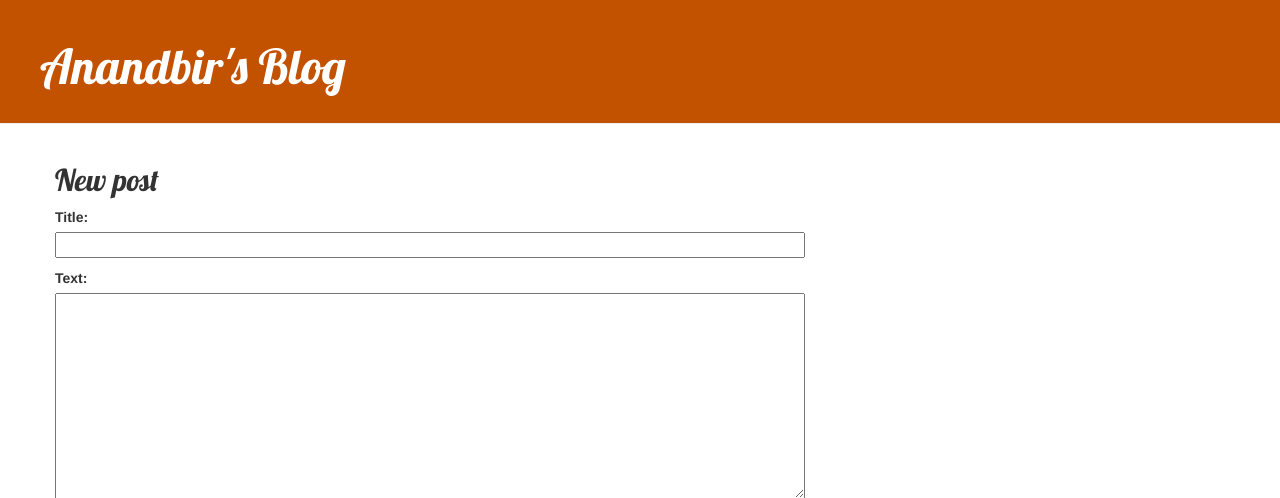
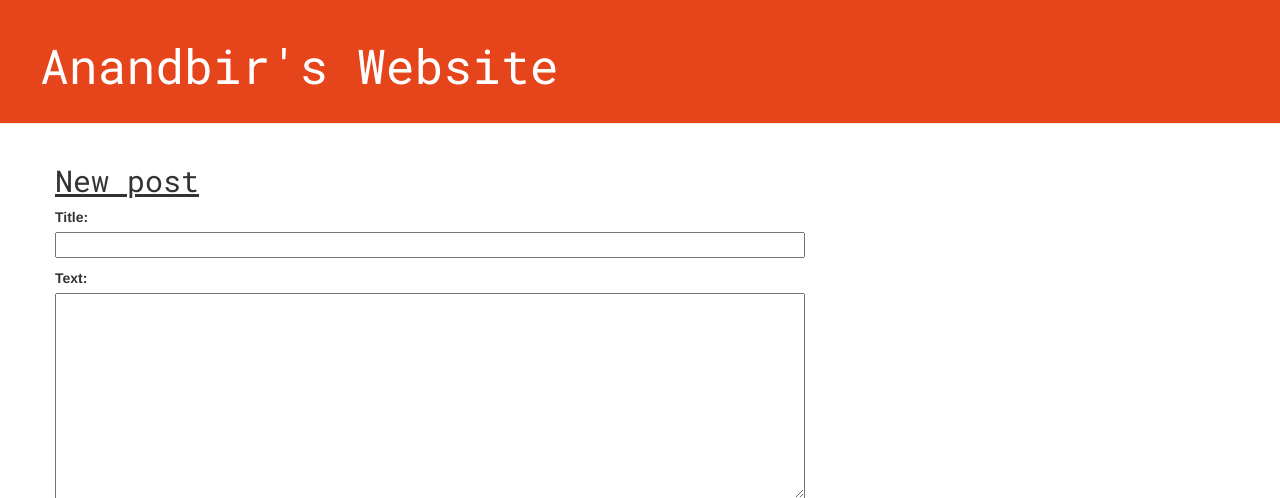
Before and after one commit to ASHothi/Bridging-Coursework, a Django app: page /post/new/ in a window 1280 px wide. Shown: the top 498 px of the page. Run offline with Django 3.2, Linux system fonts and the light colour scheme; some libraries are stand-ins or nearby versions.

Commit message:
changed css and html for website and added practice test

```diff
--- a/mysite/blog/static/css/blog.css
+++ b/mysite/blog/static/css/blog.css
@@ -1,5 +1,5 @@
 .page-header {
-    background-color: #C25100;
+    background-color: #E6451B;
     margin-top: 0;
     padding: 20px 20px 20px 40px;
 }
@@ -13,8 +13,10 @@
 .content {
     margin-left: 40px;
 }
+
 h1, h2, h3, h4 {
-    font-family: 'Lobster', cursive;
+    font-family: 'Roboto Mono', monospace;
+    text-decoration: underline;
 }
 
 .date {
@@ -38,6 +40,10 @@ h1, h2, h3, h4 {
 
 .post {
     margin-bottom: 70px;
+    border-style: none none dashed none;
+    border-width: 2px;
+    border-color: #E6451B;
+    width: 150%;
 }
 
 .post h2 a, .post h2 a:visited {
--- a/mysite/blog/templates/blog/base.html
+++ b/mysite/blog/templates/blog/base.html
@@ -1,10 +1,10 @@
 {% load static %}
 <html>
     <head>
-        <title>Anandbir's Blog</title>
+        <title>Anandbir's Website</title>
         <link rel="stylesheet" href="//maxcdn.bootstrapcdn.com/bootstrap/3.2.0/css/bootstrap.min.css">
         <link rel="stylesheet" href="//maxcdn.bootstrapcdn.com/bootstrap/3.2.0/css/bootstrap-theme.min.css">
-        <link href="//fonts.googleapis.com/css?family=Lobster&subset=latin,latin-ext" rel="stylesheet" type="text/css">
+        <link href="https://fonts.googleapis.com/css2?family=Roboto+Mono&display=swap" rel="stylesheet" type="text/css">
 
         <link rel="stylesheet" href="{% static 'css/blog.css' %}">
     </head>
@@ -13,7 +13,7 @@
             {% if user.is_authenticated %}
                 <a href="{% url 'post_new' %}" class="top-menu"><span class="glyphicon glyphicon-plus"></span></a>
             {% endif %}
-            <h1><a href="/">Anandbir's Blog</a></h1>
+            <h1><a href="/">Anandbir's Website</a></h1>
         </div>
         <div class="content container">
             <div class="row">
--- a/mysite/blog/templates/blog/post_list.html
+++ b/mysite/blog/templates/blog/post_list.html
@@ -3,10 +3,10 @@
 {% block content %}
     {% for post in posts %}
         <div class="post">
+            <h2><a href="{% url 'post_detail' pk=post.pk %}">{{ post.title }}</a></h2>
             <div class="date">
                 {{ post.published_date }}
             </div>
-            <h2><a href="{% url 'post_detail' pk=post.pk %}">{{ post.title }}</a></h2>
             <p>{{ post.text|linebreaksbr }}</p>
         </div>
     {% endfor %}
--- a/mysite/blog/views.py
+++ b/mysite/blog/views.py
@@ -3,6 +3,7 @@ from django.utils import timezone
 from .models import Post
 from django.shortcuts import render, get_object_or_404
 from .forms import PostForm
+from django.shortcuts import redirect
 
 
 # Create your views here.
```
Also changed, not shown: mysite/blog/templates/blog/post_detail.html (+4 -4 lines), mysite/functional_tests.py (added, +43 -0 lines), 1 other file.
